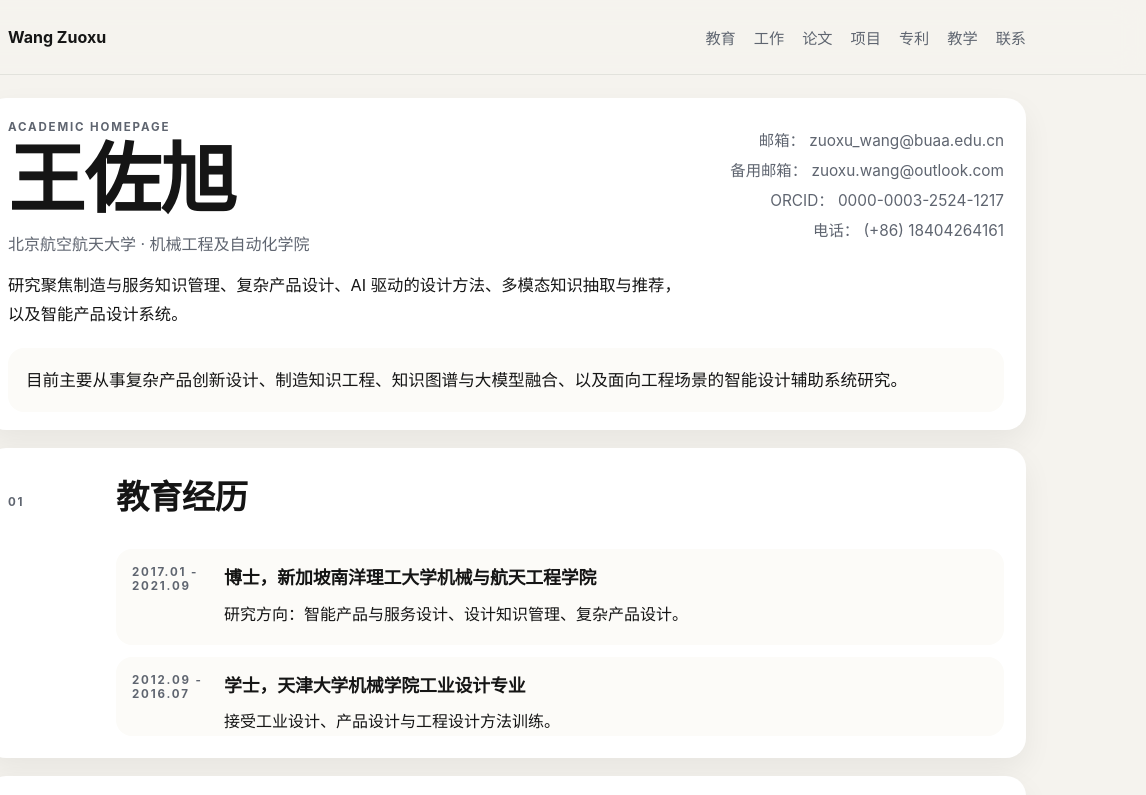
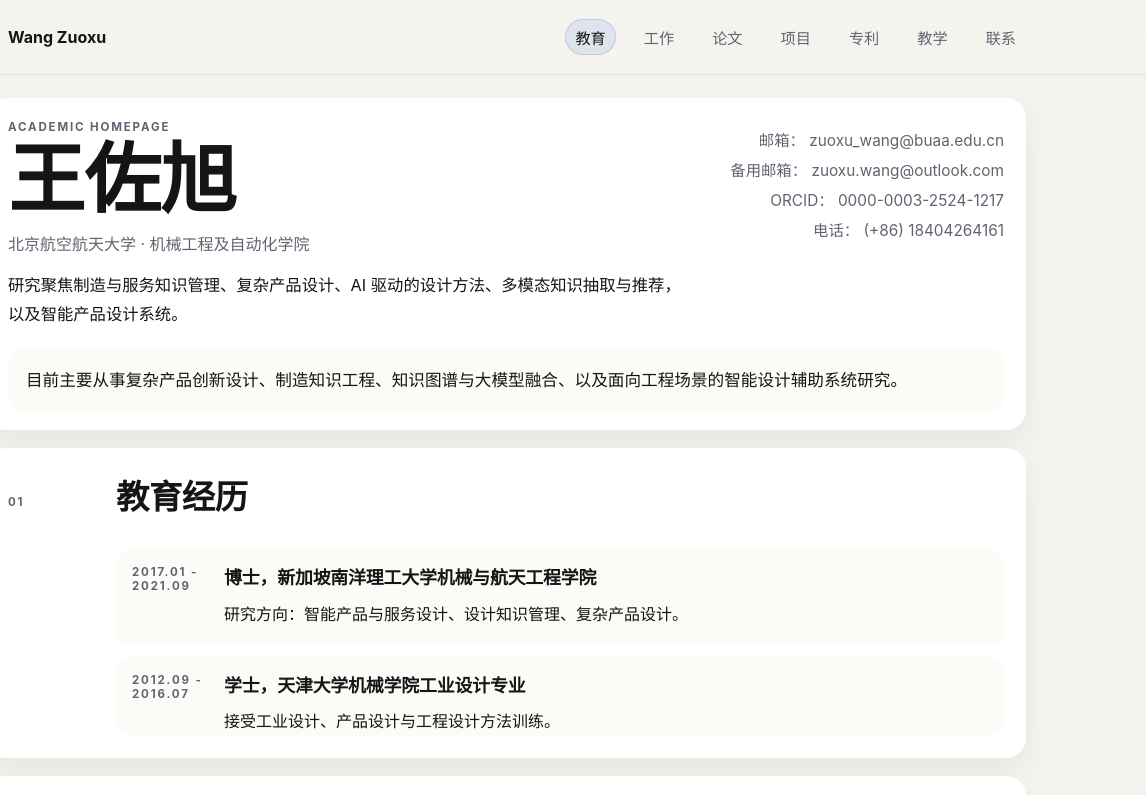
Before and after one commit to wangzuoxu/wangzuoxu.github.io, an Eleventy site: page src/index.njk in a window 1280 px wide. Shown: the top 795 px of the page, 134-1280 px from the left. Built offline with nearby package versions, Linux system fonts and the light colour scheme; Eleventy itself is replaced by a stand-in of ours; files that its build step writes are made by us from their sources; no server answers.

Commit message:
changeNaviBar

```diff
--- a/data/publications.json
+++ b/data/publications.json
@@ -646,6 +646,5 @@
     "doi": "",
     "pdf": "",
     "kind": "article"
-  },
-
+  }
 ]
--- /dev/null
+++ b/scrollspy.js
@@ -0,0 +1,57 @@
+(() => {
+  const navLinks = Array.from(document.querySelectorAll('.site-header .nav-links a[href^="#"]'));
+  if (!navLinks.length) return;
+
+  const sections = navLinks
+    .map((link) => document.getElementById(link.getAttribute('href').slice(1)))
+    .filter(Boolean);
+
+  if (!sections.length) return;
+
+  const header = document.querySelector('.site-header');
+  const getOffset = () => {
+    const height = header ? header.getBoundingClientRect().height : 0;
+    return height + 24;
+  };
+
+  const setActive = (id) => {
+    for (const link of navLinks) {
+      const active = link.getAttribute('href') === `#${id}`;
+      link.classList.toggle('active', active);
+      if (active) link.setAttribute('aria-current', 'page');
+      else link.removeAttribute('aria-current');
+    }
+  };
+
+  const update = () => {
+    const marker = window.scrollY + getOffset();
+    let current = sections[0].id;
+
+    for (const section of sections) {
+      const top = section.offsetTop;
+      if (marker >= top - 8) {
+        current = section.id;
+      } else {
+        break;
+      }
+    }
+
+    setActive(current);
+  };
+
+  let ticking = false;
+  const requestUpdate = () => {
+    if (ticking) return;
+    ticking = true;
+    window.requestAnimationFrame(() => {
+      update();
+      ticking = false;
+    });
+  };
+
+  window.addEventListener('scroll', requestUpdate, { passive: true });
+  window.addEventListener('resize', requestUpdate);
+  window.addEventListener('hashchange', requestUpdate);
+
+  requestUpdate();
+})();
--- a/src/_includes/layouts/base.njk
+++ b/src/_includes/layouts/base.njk
@@ -21,6 +21,7 @@
         </nav>
       </div>
     </header>
+    <script defer src="{{ '/scrollspy.js' | url }}"></script>
     {{ content | safe }}
   </body>
 </html>
--- a/styles.css
+++ b/styles.css
@@ -104,6 +104,23 @@ a:hover {
   gap: 18px;
   color: var(--muted);
   font-size: 0.95rem;
+}
+
+.nav-links a {
+  padding: 7px 10px;
+  border-radius: 999px;
+  transition: background-color 0.18s ease, color 0.18s ease, box-shadow 0.18s ease;
+}
+
+.nav-links a:hover {
+  background: rgba(31, 78, 216, 0.06);
+}
+
+.nav-links a.active,
+.nav-links a[aria-current="page"] {
+  color: var(--text);
+  background: rgba(31, 78, 216, 0.1);
+  box-shadow: inset 0 0 0 1px rgba(31, 78, 216, 0.16);
 }
 
 .hero-top {
```
Also changed, not shown: .eleventy.js.
